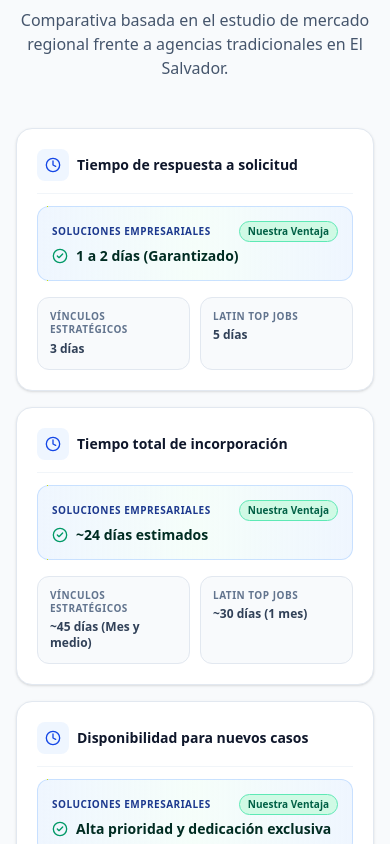
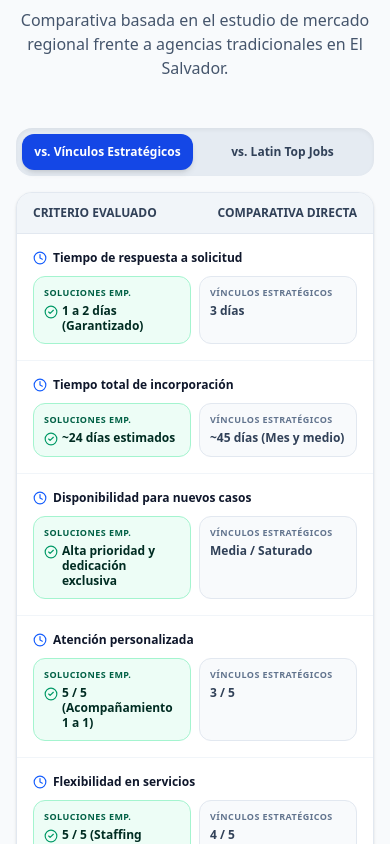
Before and after one commit to carlosBenitez0/soluciones-empresariales, a Next.js app: page / in a window 390 px wide. Shown: the part 3500-4344 px from the top of the page. Built offline with nearby package versions, Linux system fonts and the light colour scheme.

Commit message:
fix(competitividad): implement tabbed switcher view for mobile comparison table

```diff
--- a/src/components/landing/CompetitorMatrix.tsx
+++ b/src/components/landing/CompetitorMatrix.tsx
@@ -1,10 +1,12 @@
 'use client';
 
-import React from 'react';
+import React, { useState } from 'react';
 import { COMPETITOR_COMPARISON } from '../../data/mockData';
 import { Zap, ShieldCheck, CheckCircle2, Clock } from 'lucide-react';
 
 export const CompetitorMatrix: React.FC = () => {
+  const [activeMobileTab, setActiveMobileTab] = useState<'vinculos' | 'latin'>('vinculos');
+
   return (
     <section className="py-16 bg-slate-50 border-b border-slate-200">
       <div className="max-w-7xl mx-auto px-4 sm:px-6 lg:px-8">
@@ -22,47 +24,80 @@
           </p>
         </div>
 
-        {/* Mobile Card-Based View (Visible on Small Screens) */}
-        <div className="block md:hidden space-y-4">
-          {COMPETITOR_COMPARISON.map((row, idx) => (
-            <div key={idx} className="bg-white p-5 rounded-2xl border border-slate-200 shadow-sm space-y-3">
-              {/* Attribute Header */}
-              <div className="flex items-center gap-2 border-b border-slate-100 pb-3">
-                <div className="w-8 h-8 rounded-lg bg-blue-50 text-blue-700 flex items-center justify-center shrink-0">
-                  <Clock className="w-4 h-4" />
-                </div>
-                <h3 className="font-extrabold text-slate-900 text-sm">{row.attribute}</h3>
+        {/* Mobile Tabbed Switcher View (Visible on Small Screens) */}
+        <div className="block md:hidden mb-8">
+
+          {/* Tab Selector Buttons */}
+          <div className="bg-slate-200/80 p-1.5 rounded-2xl flex gap-1 mb-4 shadow-inner">
+            <button
+              onClick={() => setActiveMobileTab('vinculos')}
+              className={`flex-1 py-2.5 px-3 rounded-xl text-xs font-extrabold transition-all text-center ${
+                activeMobileTab === 'vinculos'
+                  ? 'bg-blue-700 text-white shadow-md'
+                  : 'text-slate-700 hover:text-slate-900'
+              }`}
+            >
+              vs. Vínculos Estratégicos
+            </button>
+
+            <button
+              onClick={() => setActiveMobileTab('latin')}
+              className={`flex-1 py-2.5 px-3 rounded-xl text-xs font-extrabold transition-all text-center ${
+                activeMobileTab === 'latin'
+                  ? 'bg-blue-700 text-white shadow-md'
+                  : 'text-slate-700 hover:text-slate-900'
+              }`}
+            >
+              vs. Latin Top Jobs
+            </button>
           </div>
 
-              {/* Soluciones Empresariales Highlight Box */}
-              <div className="bg-gradient-to-r from-blue-50 via-emerald-50/50 to-blue-50 p-3.5 rounded-xl border border-blue-200/80">
-                <div className="flex items-center justify-between mb-1">
-                  <span className="text-[10px] font-extrabold text-blue-900 uppercase tracking-wider">
-                    Soluciones Empresariales
+          {/* Compact Comparison Card Container */}
+          <div className="bg-white rounded-2xl border border-slate-200 overflow-hidden shadow-sm">
+            <div className="bg-slate-100 px-4 py-3 border-b border-slate-200 flex justify-between items-center text-xs font-extrabold text-slate-700">
+              <span>CRITERIO EVALUADO</span>
+              <span>COMPARATIVA DIRECTA</span>
+            </div>
+
+            <div className="divide-y divide-slate-100">
+              {COMPETITOR_COMPARISON.map((row, idx) => {
+                const competitorValue = activeMobileTab === 'vinculos' ? row.vinculosEstrategicos : row.latinTopJobs;
+                const competitorName = activeMobileTab === 'vinculos' ? 'Vínculos Estratégicos' : 'Latin Top Jobs';
+
+                return (
+                  <div key={idx} className="p-4 space-y-2.5 hover:bg-slate-50/50 transition-colors">
+                    <span className="font-extrabold text-slate-900 text-xs flex items-center gap-1.5">
+                      <Clock className="w-3.5 h-3.5 text-blue-600 shrink-0" />
+                      {row.attribute}
                     </span>
-                  <span className="text-[10px] font-bold px-2 py-0.5 rounded-full bg-emerald-100 text-emerald-800 border border-emerald-300">
-                    Nuestra Ventaja
+
+                    <div className="grid grid-cols-2 gap-2 text-xs">
+                      {/* Soluciones Empresariales Highlight */}
+                      <div className="bg-emerald-50/90 border border-emerald-200 p-2.5 rounded-xl space-y-1">
+                        <span className="text-[9px] font-black text-emerald-800 uppercase tracking-wider block">
+                          Soluciones Emp.
+                        </span>
+                        <span className="font-extrabold text-emerald-950 text-xs block leading-tight flex items-start gap-1">
+                          <CheckCircle2 className="w-3.5 h-3.5 text-emerald-600 shrink-0 mt-0.5" />
+                          <span>{row.solucionesEmpresariales}</span>
                         </span>
                       </div>
-                <div className="flex items-center gap-2 font-bold text-slate-900 text-sm mt-1">
-                  <CheckCircle2 className="w-4 h-4 text-emerald-600 shrink-0" />
-                  <span className="text-emerald-950 font-extrabold">{row.solucionesEmpresariales}</span>
-                </div>
-              </div>
 
-              {/* Competitors Comparison Grid */}
-              <div className="grid grid-cols-2 gap-2.5 text-xs pt-1">
-                <div className="bg-slate-50 p-3 rounded-xl border border-slate-200 space-y-1">
-                  <span className="text-[10px] font-bold text-slate-500 block uppercase tracking-wider">Vínculos Estratégicos</span>
-                  <span className="font-bold text-slate-700 block">{row.vinculosEstrategicos}</span>
-                </div>
-                <div className="bg-slate-50 p-3 rounded-xl border border-slate-200 space-y-1">
-                  <span className="text-[10px] font-bold text-slate-500 block uppercase tracking-wider">Latin Top Jobs</span>
-                  <span className="font-bold text-slate-700 block">{row.latinTopJobs}</span>
+                      {/* Selected Competitor */}
+                      <div className="bg-slate-50 border border-slate-200 p-2.5 rounded-xl space-y-1">
+                        <span className="text-[9px] font-bold text-slate-500 uppercase tracking-wider block truncate">
+                          {competitorName}
+                        </span>
+                        <span className="font-semibold text-slate-700 text-xs block leading-tight">
+                          {competitorValue}
+                        </span>
                       </div>
                     </div>
                   </div>
-          ))}
+                );
+              })}
+            </div>
+          </div>
         </div>
 
         {/* Desktop Table View (Visible on Medium & Larger Screens) */}
```
Lines whose indentation alone changed are shown as unchanged.
